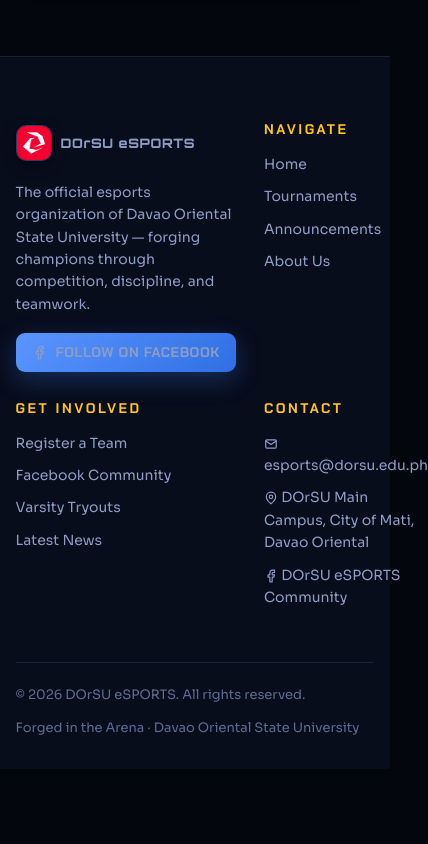
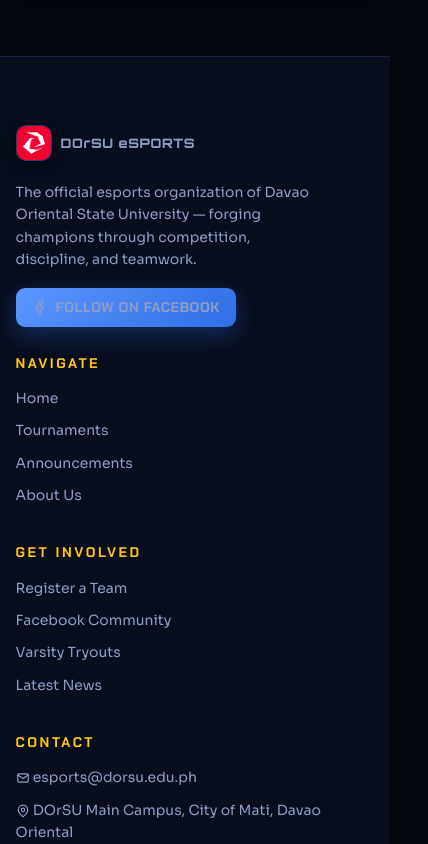
Before and after one commit to kurunami31/DORSU-eSPORTS, a React (Vite) app in the folder client/: page / in a window 390 px wide. Shown: the part 3460-4304 px from the top of the page, 428 px wide, since content can reach past the window. Before the commit the page ends 4229 px from the top, so only its background shows below. Built offline with nearby package versions, Linux system fonts and the light colour scheme; no server answers.

Commit message:
fix: footer contact text (email, campus, community link) no longer overflows the container on mobile — collapse footer grid to 1 column below 560px, min-width:0 on grid tracks, overflow-wrap:anywhere for long tokens

```diff
--- a/client/src/styles/global.css
+++ b/client/src/styles/global.css
@@ -792,10 +792,15 @@
 .footer p, .footer a, .footer li {
   color: var(--muted);
   font-size: 14px;
+  /* long tokens (e.g. the email) must wrap, never paint past the border */
+  overflow-wrap: anywhere;
 }
 .footer ul { list-style: none; }
 .footer ul li { margin-bottom: 10px; }
 .footer a:hover { color: var(--blue-bright); }
+/* Let grid tracks shrink to 1fr instead of being forced wide by content
+   min-width (which used to push the Contact column past the container edge) */
+.footer-grid > * { min-width: 0; }
 .footer-bottom {
   border-top: 1px solid var(--line);
   padding-top: 22px;
@@ -810,6 +815,12 @@
 
 @media (max-width: 800px) {
   .footer-grid { grid-template-columns: 1fr 1fr; }
+}
+/* Two columns get too cramped below ~560px — collapse to one so long
+   contact lines (email, campus, community link) never touch the border */
+@media (max-width: 560px) {
+  .footer-grid { grid-template-columns: 1fr; }
+  .footer { padding-bottom: calc(30px + env(safe-area-inset-bottom)); }
 }
 
 /* ── Hero ───────────────────────────────────────────────── */
```
